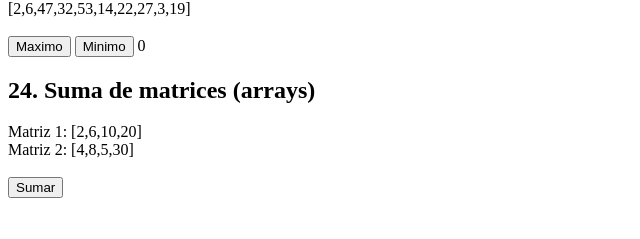
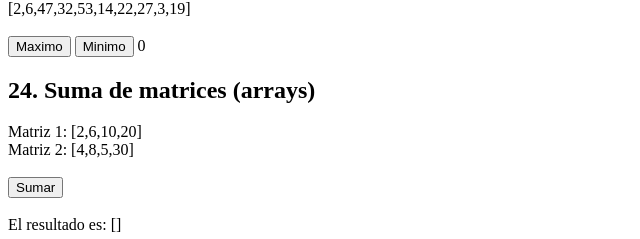
Before and after one commit to matiasmoscone1/practica-ejercicios-logica-programacion-react, a React (Vite) app: page / in a window 1280 px wide. Shown: the part 4322-4561 px from the top of the page, without its empty margins (0-640 px from the left). Before the commit the page ends 4528 px from the top, so only its background shows below. Built offline with nearby package versions, Linux system fonts and the light colour scheme.

Commit message:
Ejercicio 24 documentado completo

```diff
--- a/src/ejercicios/SumaDeArrays.jsx
+++ b/src/ejercicios/SumaDeArrays.jsx
@@ -1,35 +1,50 @@
 
 //24. Suma de Matrices: Escribe una función que tome dos matrices bidimensionales
 //(arrays de arrays) y devuelva una nueva matriz que sea la suma de las dos
-//matrices originales.
+//matrices originales. La suma debe ser valor con valor
 
 import { useState } from "react";
 
+
+//creando componente
 const SumaDeArrays = () => {
 
+    //creando matrices iniciales y variable de estado resultado
     const matriz1 = [2,6,10,20];
     const matriz2 = [4,8,5,30];
     const [resultado, setResultado] = useState([]);
 
+    //creando funcion que suma matrices, se le tiene q pasar como parametro las dos matrices
     const sumarMatrices = (mat1, mat2) => {
-            const nuevoArray = mat1.map((valor, indice) => valor + mat2[indice]);
-            console.log(nuevoArray);
+
+        //si tienen la misma longitud, mapea la primera matriz con valor y el indicie
+        //y suma el valor con el valor de la matriz2 del mismo indice
+            if(mat1.length === mat2.length){
+                const nuevoArray = mat1.map((valor, indice) => valor + mat2[indice]);
+                //console.log(nuevoArray);
+                //almacena el resultado en la variable de estado
+                setResultado(nuevoArray);
+            }else{
+                //si no tienen la misma longitud lanza este error
+                console.error("La longitud de las matrices debe ser igual");
+            }
+
         }
-
-        //console.log(nuevoArray);
-
-
-
 
 
     return(<>
     <div>
         <h2>24. Suma de matrices (arrays) </h2>
+        {/* Muestra en pantalla las matrices iniciales */}
         Matriz 1: {`[${matriz1.join(",")}]`}<br/>
         Matriz 2: {`[${matriz2.join(",")}]`}<br/><br/>
 
-        <button onClick={() => sumarMatrices(matriz1, matriz2)}>Sumar</button>
-
+        {/* Boton que tiene el evento onClick y llama a la funcion de sumar matrices
+        le pasa por parametros ambas matrices iniciales */}
+        <button onClick={() => sumarMatrices(matriz1, matriz2)}>Sumar</button><br/><br/>
+        {/* Muestra resultado en pantall */}
+        <span>El resultado es: </span>
+        {`[${resultado.join(",")}]`}
 
     </div>
     </>)
```
